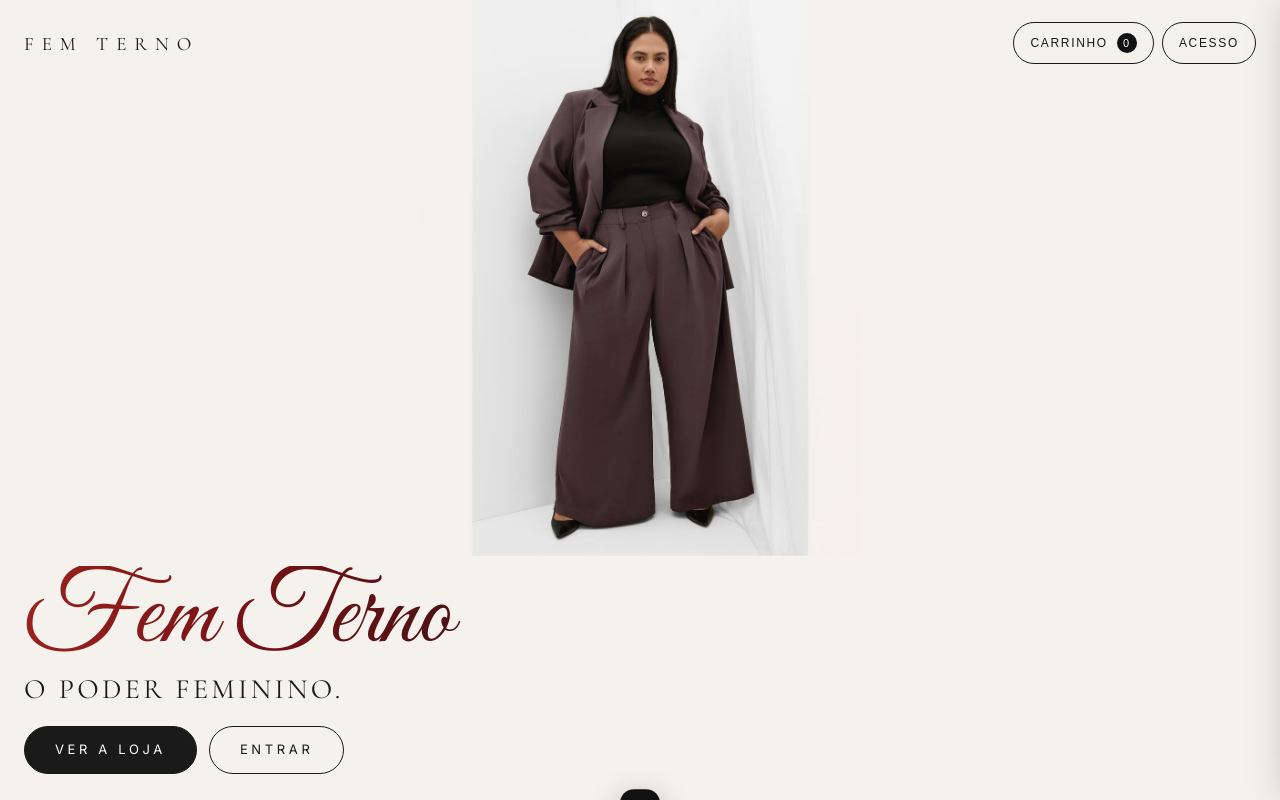
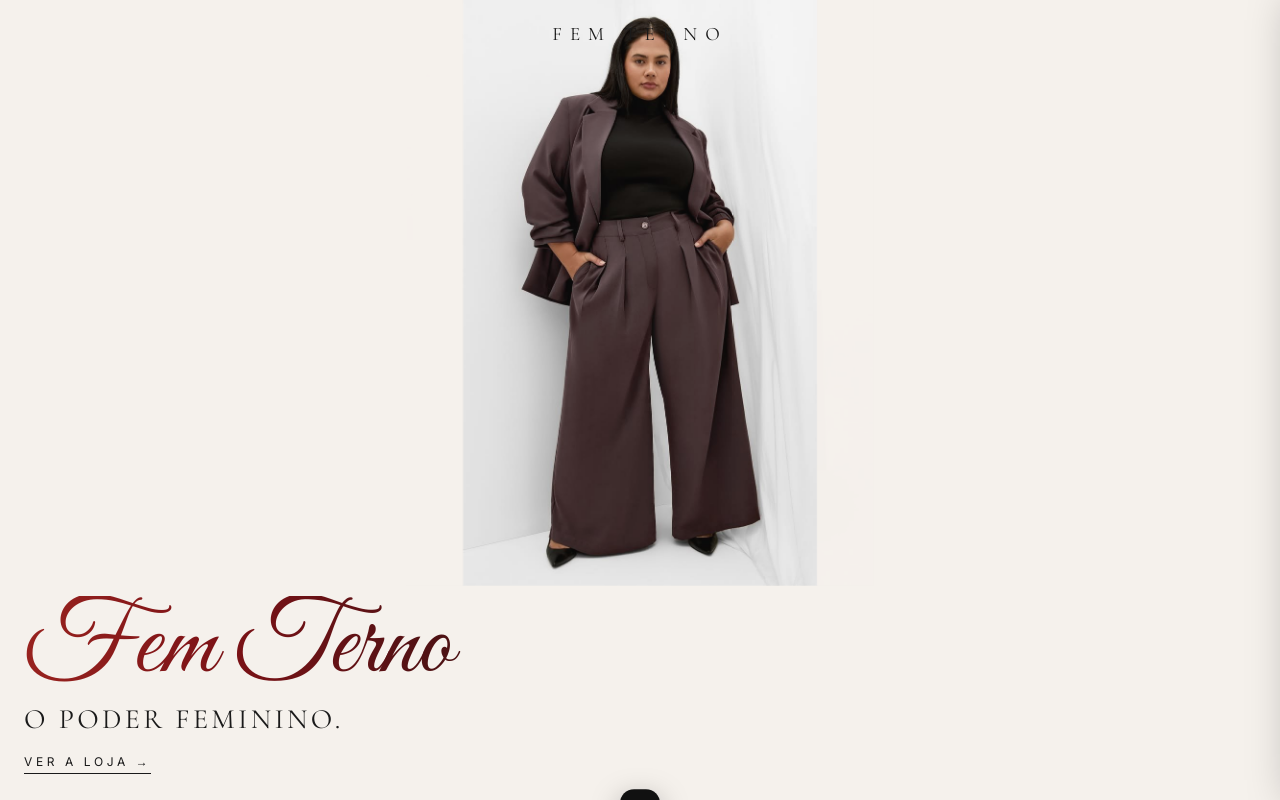
Before and after one commit to fernanda312/fem-terno, a plain HTML site: page index.html in a window 1280 px wide. Drawn offline with nearby package versions, Linux system fonts and the light colour scheme.

Commit message:
FEM TERNO: hero limpo — sem botoes no inicio, so foto, nome e link discreto para a loja

```diff
--- a/index.html
+++ b/index.html
@@ -17,21 +17,14 @@
   .slide{position:absolute;inset:0;opacity:0;transition:opacity 1.4s ease;pointer-events:none}
   .slide.active{opacity:1;pointer-events:auto}
   .slide .main{position:absolute;inset:0;width:100%;height:100%;object-fit:contain;object-position:center}
-  .top{position:absolute;top:0;left:0;right:0;z-index:5;display:flex;justify-content:space-between;align-items:center;padding:22px 24px}
+  .top{position:absolute;top:0;left:0;right:0;z-index:5;display:flex;justify-content:center;align-items:center;padding:22px 24px}
   .brand{font-family:'Cormorant Garamond',serif;font-weight:400;letter-spacing:.42em;font-size:19px;text-transform:uppercase;color:#1a1a1a}
-  .hactions{display:flex;gap:8px;align-items:center}
-  .hbtn{padding:10px 16px;border:1px solid #1a1a1a;border-radius:999px;background:transparent;color:#1a1a1a;font-size:12px;letter-spacing:.14em;text-transform:uppercase;cursor:pointer;min-height:42px}
-  .hbtn:hover{background:#1a1a1a;color:#fff}
   .hero-text{padding:10px 24px 26px;z-index:5}
   .signature{font-family:'Great Vibes',cursive;font-weight:400;font-size:clamp(56px,12vw,104px);line-height:1;background:linear-gradient(90deg,#111 0%,#7a1216 20%,#c0392b 40%,#e74c3c 50%,#c0392b 60%,#7a1216 80%,#111 100%);background-size:200% 100%;-webkit-background-clip:text;background-clip:text;color:transparent;-webkit-text-fill-color:transparent;animation:gradScroll 7s linear infinite}
   @keyframes gradScroll{to{background-position:200% 0}}
   .tagline{margin-top:2px;font-family:'Cormorant Garamond',serif;font-size:clamp(20px,4vw,28px);letter-spacing:.12em;text-transform:uppercase;color:#1a1a1a}
-  .hero-cta{display:flex;gap:12px;flex-wrap:wrap;margin-top:20px}
-  .enter{display:inline-block;padding:14px 30px;border:1px solid #1a1a1a;border-radius:999px;color:#1a1a1a;text-decoration:none;font-size:13px;letter-spacing:.28em;text-transform:uppercase;background:transparent;min-height:48px}
-  .enter:hover{background:#1a1a1a;color:#fff}
-  .enter.solid{background:#1a1a1a;color:#fff}
-  .enter.solid:hover{background:#7a1216;border-color:#7a1216}
-  .enter:focus-visible{outline:2px solid #1a1a1a;outline-offset:3px}
+  .shop-link{display:inline-block;margin-top:18px;font-size:12px;letter-spacing:.3em;text-transform:uppercase;color:#1a1a1a;text-decoration:none;border-bottom:1px solid #1a1a1a;padding-bottom:4px}
+  .shop-link:focus-visible{outline:2px solid #1a1a1a;outline-offset:3px}
   #colecao{background:#f5f1ec;color:#1a1a1a;padding:56px 20px 64px}
   #colecao h2{font-family:'Cormorant Garamond',serif;font-weight:400;text-align:center;letter-spacing:.35em;font-size:20px;text-transform:uppercase}
   #colecao .sig{text-align:center;font-family:'Great Vibes',cursive;font-size:42px;margin-top:6px}
@@ -42,7 +35,6 @@
     .top{padding:18px 18px}
     .brand{font-size:16px;letter-spacing:.32em}
     .hero-text{padding:8px 18px 22px}
-    .hbtn{padding:9px 12px;font-size:11px;min-height:40px}
       .grid{grid-template-columns:1fr;gap:14px}
     #colecao{padding:44px 16px 52px}
   }
@@ -64,13 +56,12 @@
 
   <div class="top">
     <div class="brand">FEM TERNO</div>
-    <div class="hactions"><button type="button" class="hbtn" id="cartBtn">Carrinho <span class="fem-count" id="cartCount">0</span></button><button type="button" class="hbtn" id="accessBtn">Acesso</button></div>
   </div>
 
   <div class="hero-text">
     <div class="signature">Fem Terno</div>
     <div class="tagline">O poder feminino.</div>
-    <div class="hero-cta"><a class="enter solid" href="loja.html">Ver a loja</a><a class="enter" href="estilista.html">Entrar</a></div>
+    <a class="shop-link" href="loja.html">Ver a loja →</a>
   </div>
 
 </section>
```
